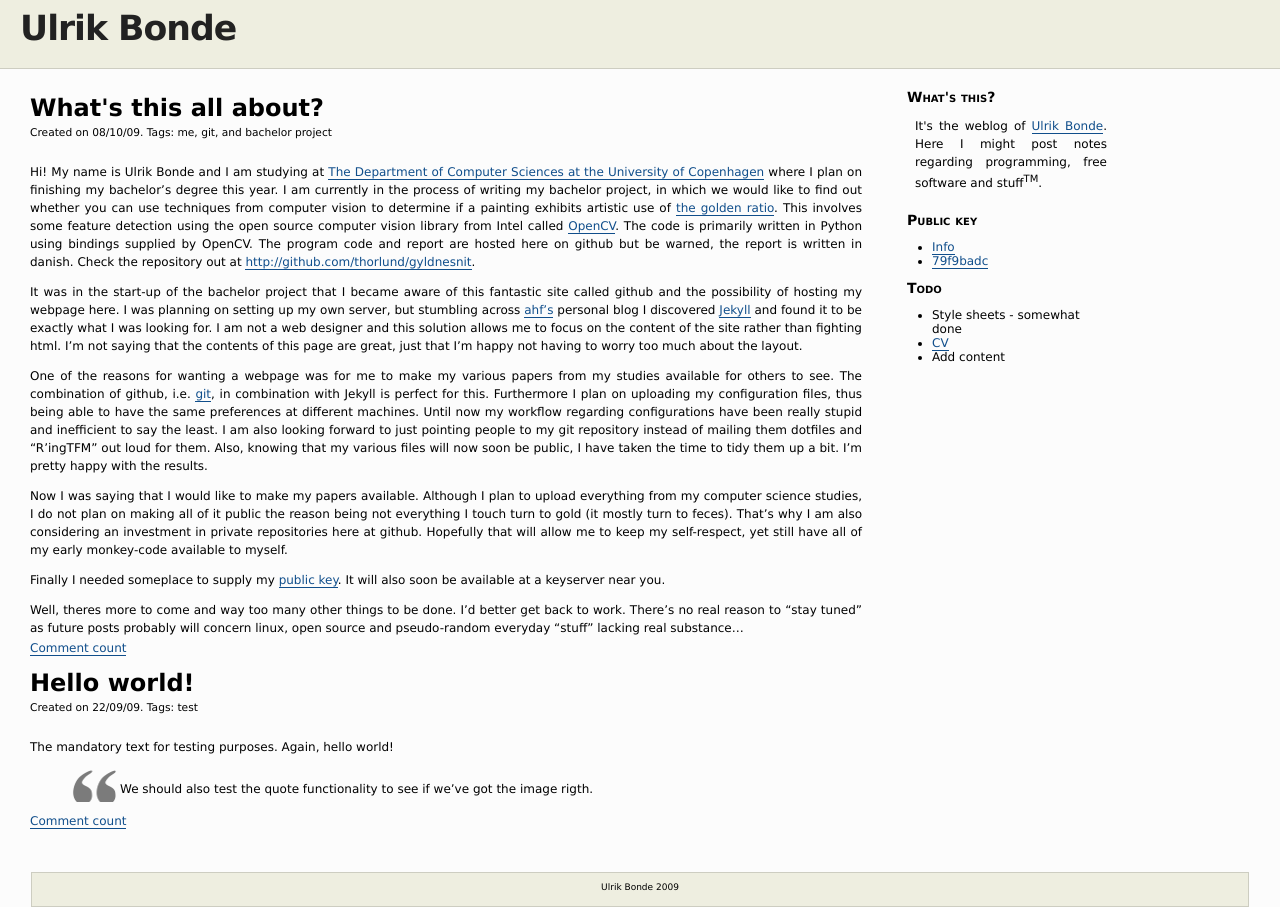
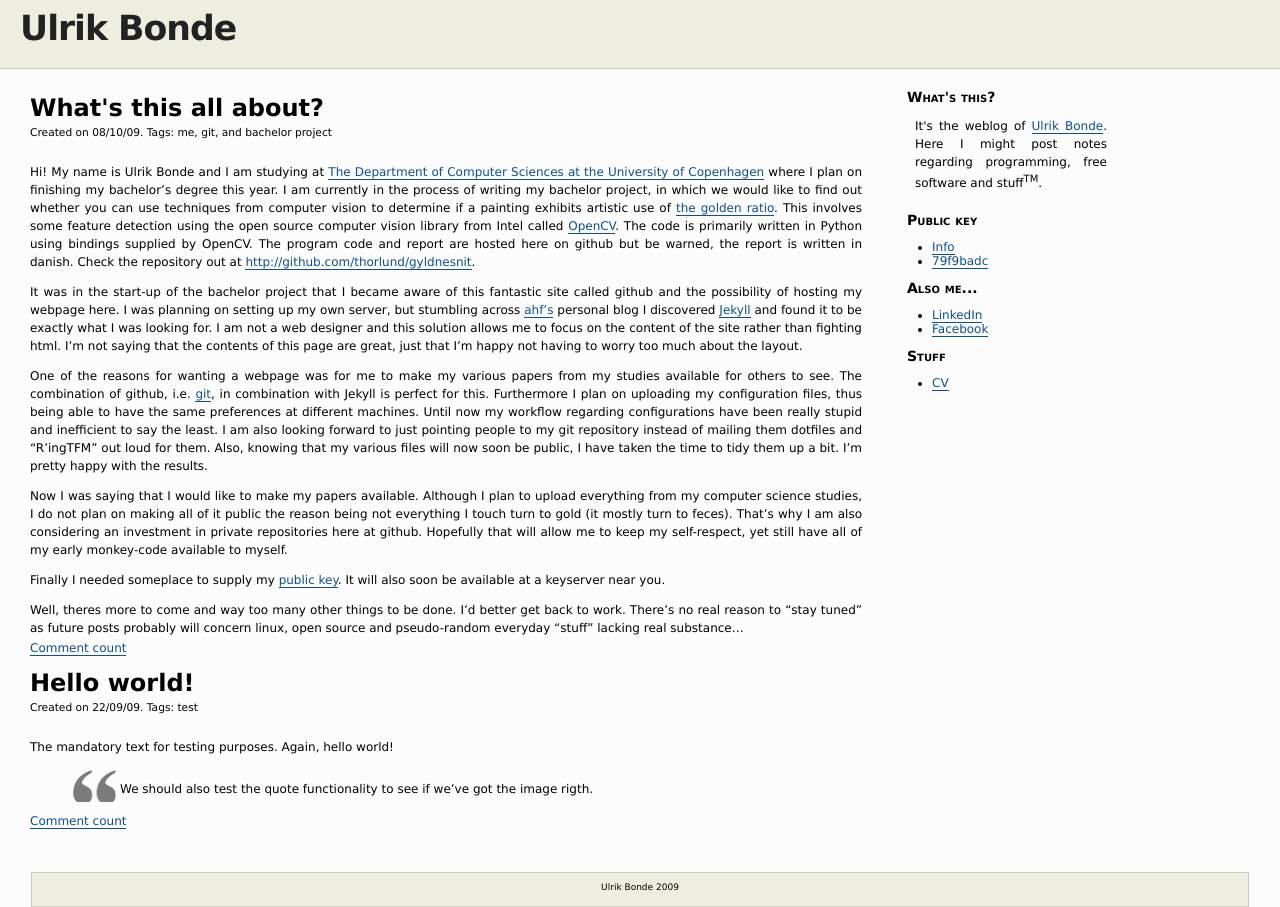
Before and after one commit to bonde/bonde.github.com, a Jekyll site: the page built from index.html, in a window 1280 px wide. Built offline with Jekyll 4.4.1, drawn with Linux system fonts in a browser that asks for light colours; Markdown is read by kramdown in place of the engine named in the settings; comment, search, counter and statistics services are not loaded.

Commit message:
Added other profiles

```diff
--- a/_includes/sidebar.html
+++ b/_includes/sidebar.html
@@ -2,20 +2,23 @@
   <h3>What's this?</h3>
   <p>It's the weblog of <a href="/about/">Ulrik Bonde</a>. Here I might post
   notes regarding programming, free software and stuff<sup>TM</sup>.</p>
+
   <h3>Public key</h3>
   <ul>
     <li><a href="/key/">Info</a></li>
     <li><a href="/key/79f9badc.asc">79f9badc</a></li>
   </ul>
 
-  <h3>Todo</h3>
+  <h3>Also me...</h3>
   <ul>
-    <li>Style sheets - somewhat done</li>
+    <li><a href="http://www.linkedin.com/in/ulrikbonde">LinkedIn</a></li>
+    <li><a href="http://www.facebook.com/ulrik.bonde">Facebook</a></li>
+  </ul>
+
+  <h3>Stuff</h3>
+  <ul>
     <li><a href="/cv/">CV</a></li>
-    <li>Add content</li>
   </ul>
-  <div id="icons">
-  </div>
 </div>
 
 <!-- vim: set sw=2 sts=2 et : -->
```
